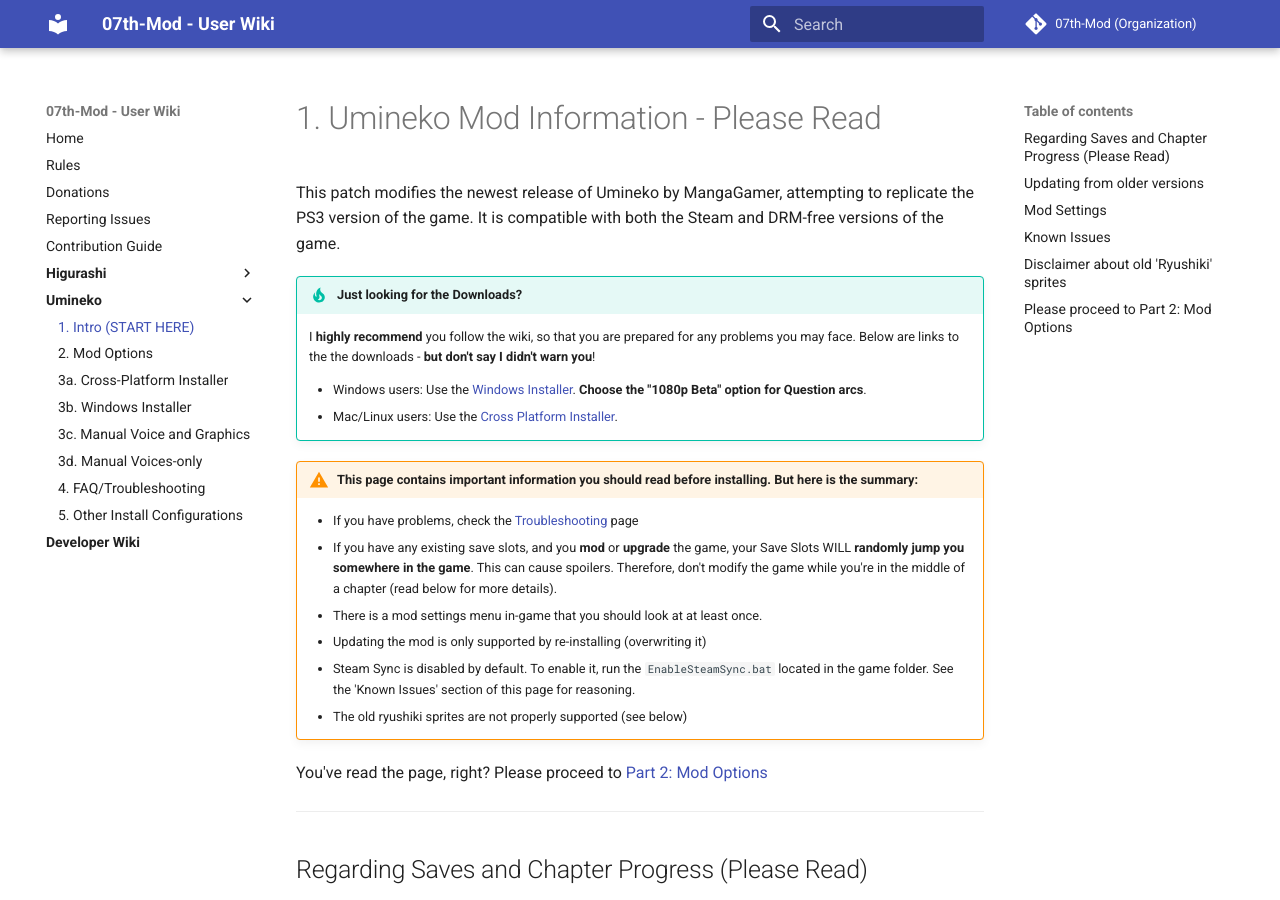
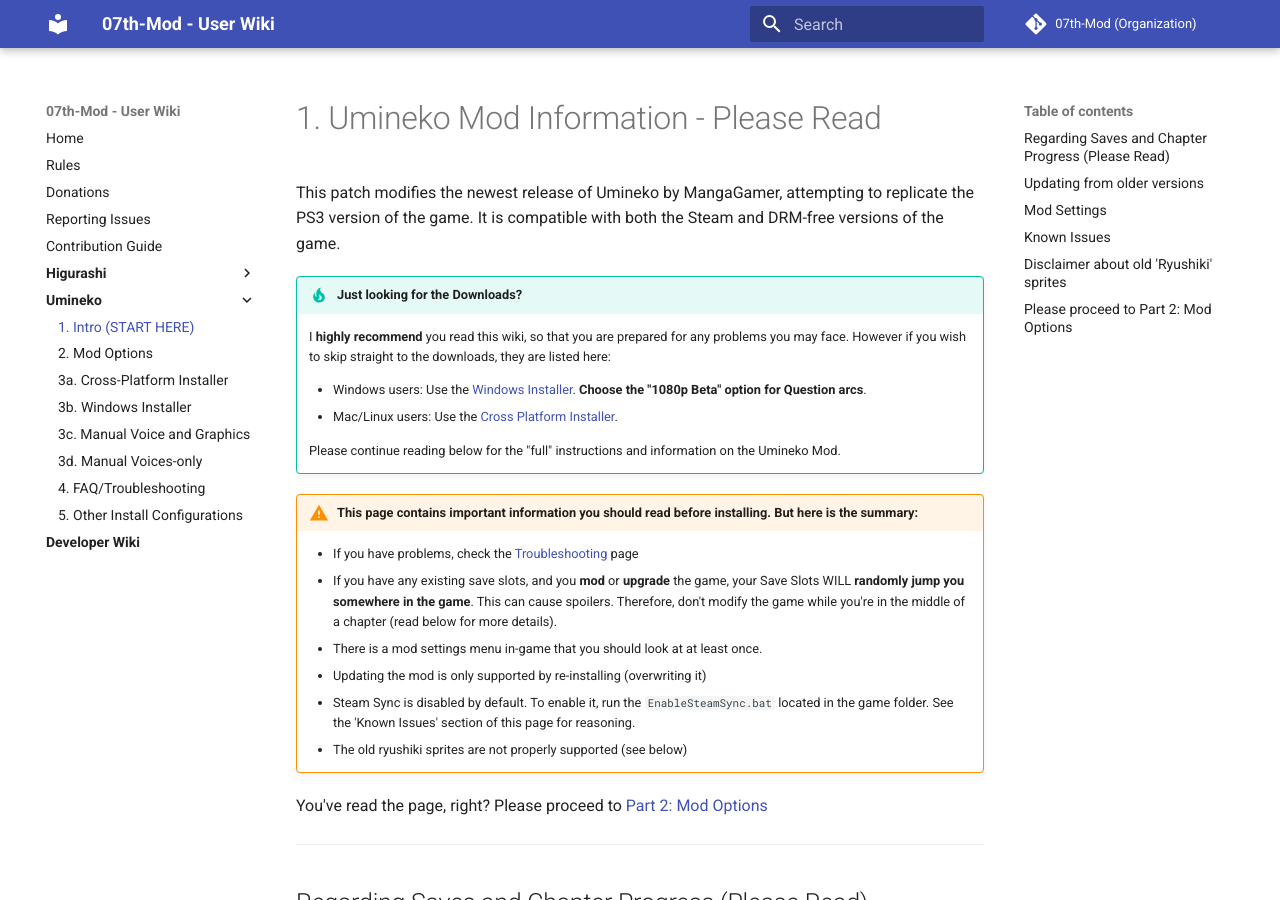
Before and after one commit to 07th-mod/wiki, an MkDocs documentation site: the page built from docs/Umineko/Umineko-Getting-started.md, in a window 1280 px wide and 900 px high. Built offline with MkDocs 1.6.1 and Material for MkDocs 9.7.7, drawn with Linux system fonts in a browser that asks for light colours.

Commit message:
reword downloads shortcut text

```diff
--- a/docs/Umineko/Umineko-Getting-started.md
+++ b/docs/Umineko/Umineko-Getting-started.md
@@ -3,10 +3,12 @@
 This patch modifies the newest release of Umineko by MangaGamer, attempting to replicate the PS3 version of the game. It is compatible with both the Steam and DRM-free versions of the game.
 
 !!! tip "Just looking for the Downloads?"
-    I **highly recommend** you follow the wiki, so that you are prepared for any problems you may face. Below are links to the the downloads - **but don't say I didn't warn you**!
+    I **highly recommend** you read this wiki, so that you are prepared for any problems you may face. However if you wish to skip straight to the downloads, they are listed here:
 
     - Windows users: Use the [Windows Installer](Umineko-Legacy-Installer.md). **Choose the "1080p Beta" option for Question arcs**.
     - Mac/Linux users: Use the [Cross Platform Installer](../Mod-Installer.md).
+
+    Please continue reading below for the "full" instructions and information on the Umineko Mod.
 
 !!! warning "This page contains important information you should read before installing. But here is the summary:"
     - If you have problems, check the [Troubleshooting](Umineko-Part-0-TroubleShooting-and-FAQ.md) page
```
